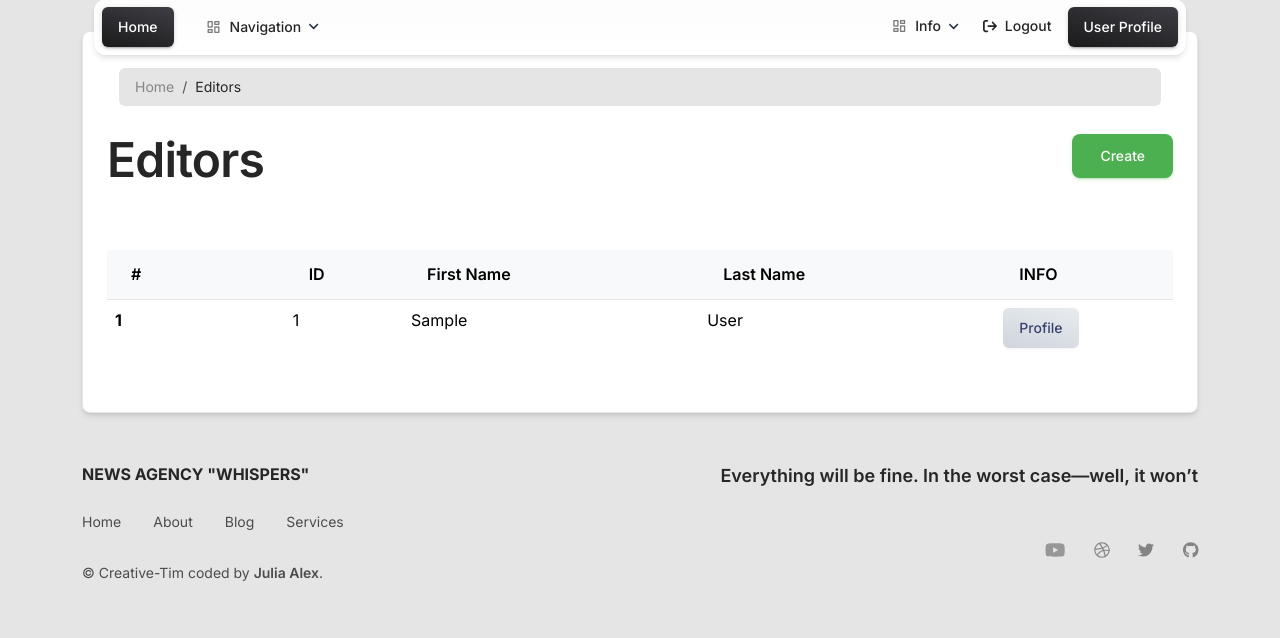
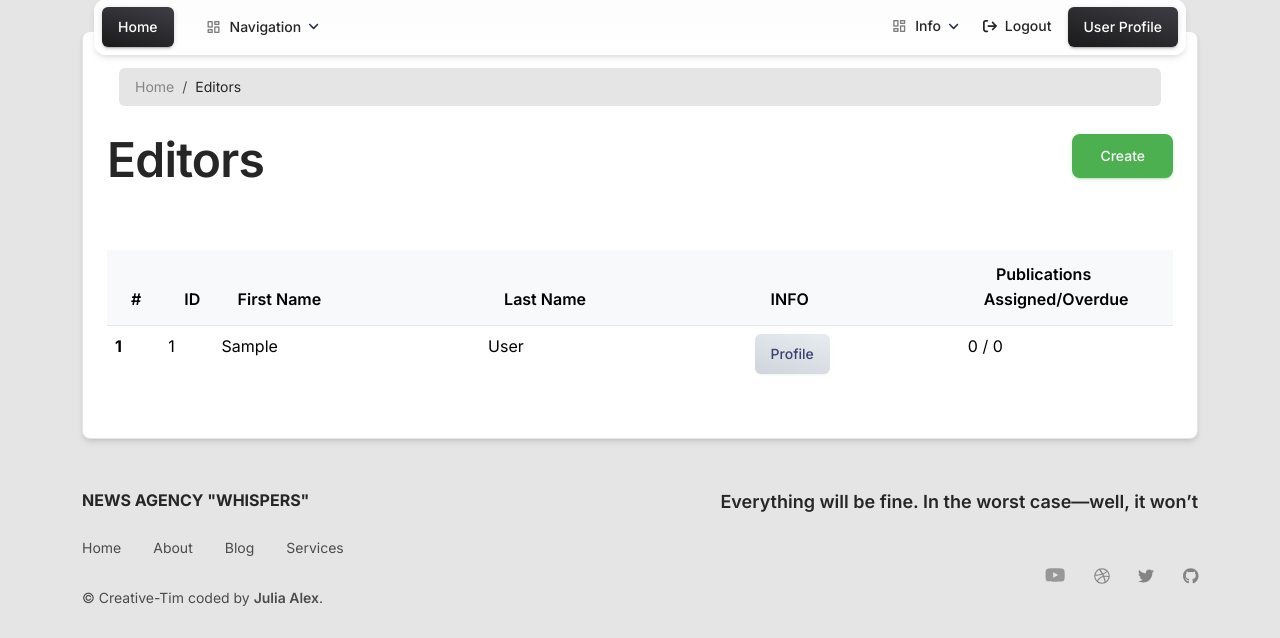
Before and after one commit to julia4406/news-agency-manager, a Django app: page /editors/ in a window 1280 px wide. Shown: the part 17-655 px from the top of the page. Run offline with Django 5.2, Linux system fonts and the light colour scheme; the visitor is signed in with stand-in values (Sample User, id 1); data comes from the database, SQL or seed files in the repository; data that the repository does not hold is empty; parts of the project's set-up code (start-up, migrations or seed data) failed here and were passed over; some libraries are stand-ins or nearby versions.

Commit message:
Added counter of assigned publications in editor-list.html.

```diff
--- a/manager_app/views.py
+++ b/manager_app/views.py
@@ -1,6 +1,7 @@
 from datetime import timedelta
 
 from django.contrib.auth.mixins import LoginRequiredMixin
+from django.db.models import Count, Q
 from django.shortcuts import render, redirect, get_object_or_404
 from django.urls import reverse_lazy
 from django.utils import timezone
@@ -127,10 +128,20 @@ class PublicationDeleteView(LoginRequiredMixin, DeleteView):
 
 class EditorListView(LoginRequiredMixin, ListView):
     model = Editor
-    queryset = Editor.objects.all().order_by("id")
+    # queryset = Editor.objects.all().order_by("last_name")
     paginate_by = 5
     template_name = "manager_app/editor-list.html"
     context_object_name = "editor_list"
+
+    def get_queryset(self):
+        # queryset = Editor.objects.all().order_by("last_name")
+
+        queryset = Editor.objects.annotate(
+            overdues=Count(
+                "publications",
+                filter=Q(publications__status="Overdue")
+            )).order_by("last_name")
+        return queryset
 
 
 class EditorDetailView(LoginRequiredMixin, DetailView):
--- a/templates/manager_app/editor-list.html
+++ b/templates/manager_app/editor-list.html
@@ -35,8 +35,8 @@
 				<table class="table" style="table-layout: fixed; width: 100%;">
           <thead style="background-color: #f8f9fa;" class="thead-light">
             <tr>
-							<th scope="col" style="width: 15%;">#</th>
-              <th scope="col" style="width: 10%;">ID</th>
+							<th scope="col" style="width: 5%;">#</th>
+              <th scope="col" style="width: 5%;">ID</th>
               <th scope="col"
 									style="width: 25%;
 									word-wrap: break-word;
@@ -51,7 +51,11 @@
 									text-overflow: fade;">
 								Last name
 							</th>
-							<th scope="col" style="width: 15%;">INFO</th>
+							<th scope="col" style="width: 20%;">INFO</th>
+							<th scope="col" style="width: 20%;">
+								&nbsp;&nbsp;&nbsp;Publications
+								<br>assigned/overdue
+							</th>
             </tr>
           </thead>
 
@@ -59,7 +63,7 @@
 					{% for item in editor_list %}
 
 							<tr>
-									<td style="align-items: center"><strong>{{ forloop.counter }}</strong></td>
+									<td ><strong>{{ forloop.counter }}</strong></td>
 									<td>{{ item.id }}</td>
 									<td>{{ item.first_name }}</td>
 									<td>{{ item.last_name }}</td>
@@ -69,6 +73,9 @@
 												class="btn bg-gradient-light w-auto me-2">
 											Profile
 										</a>
+									</td>
+									<td>
+										{{ item.publications.count }} / {{ item.overdues }}
 									</td>
 
 							</tr>
```
